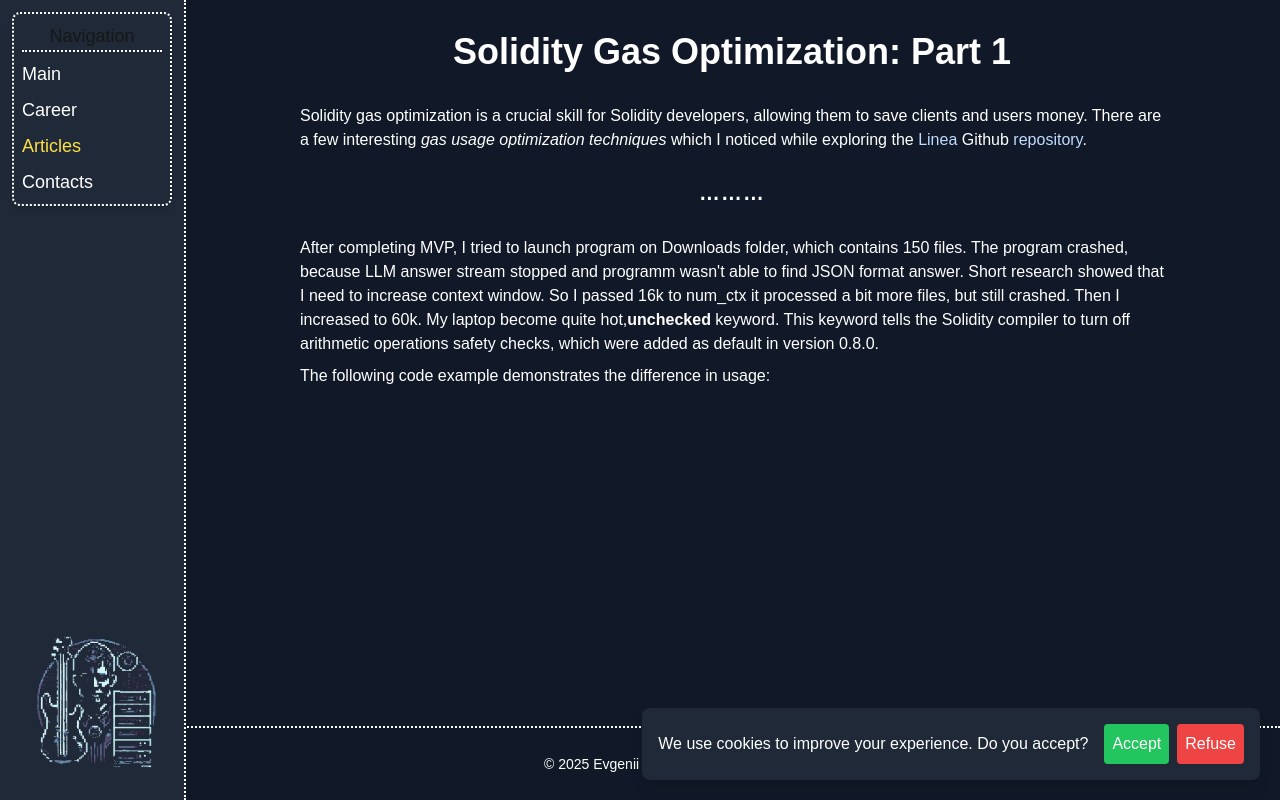
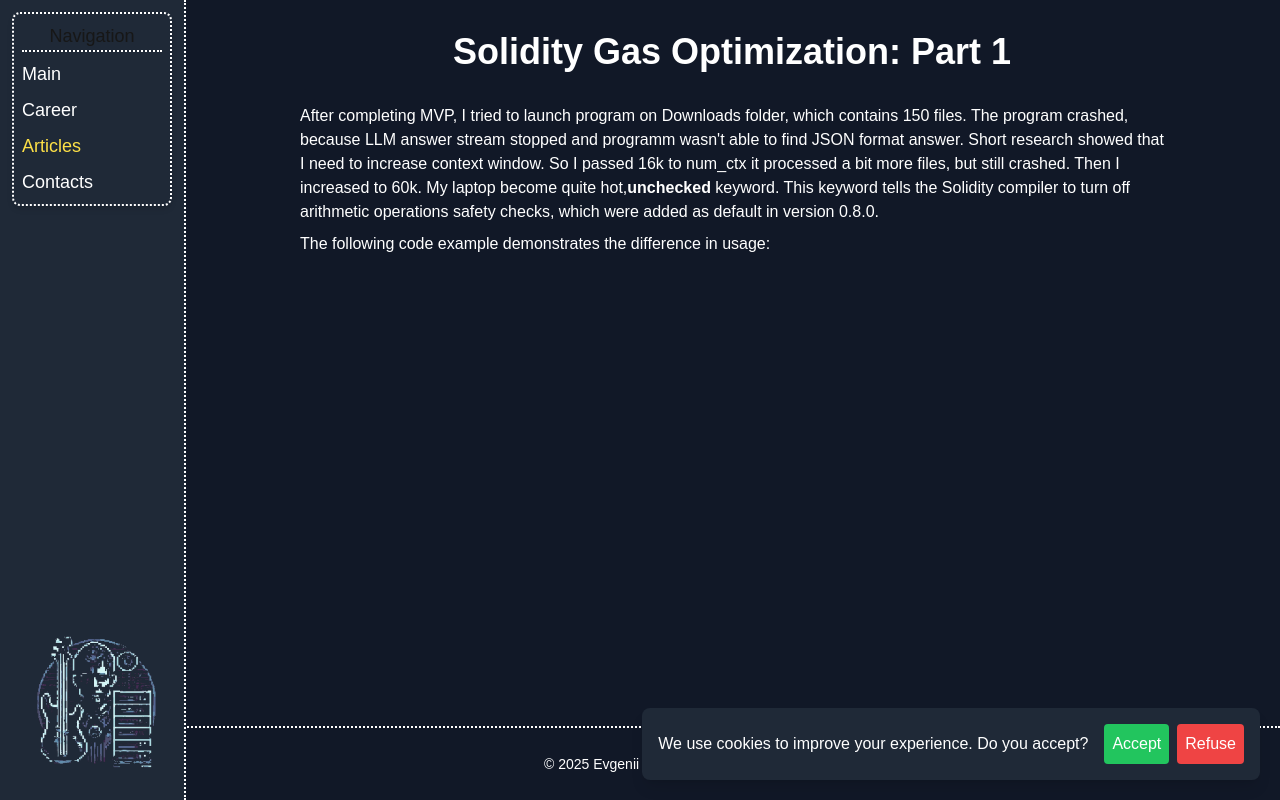
Before and after one commit to PerminovEugene/me, a Next.js app: page /articles/llm-for-files-sorting in a window 1280 px wide. Built offline with nearby package versions, Linux system fonts and the light colour scheme.

Commit message:
Fix linter

```diff
--- a/src/app/articles/llm-for-files-sorting/page.tsx
+++ b/src/app/articles/llm-for-files-sorting/page.tsx
@@ -1,38 +1,17 @@
-import Article, {
-  Code,
-  Hr,
-  Italic,
-  Link,
-} from "@/components/lib/article/article.component";
+import Article from "@/components/lib/article/article.component";
 import SolidityGasOptimizationArticleData from "./data";
 import Section from "@/components/lib/section/section.component";
-import Accordion from "@/components/lib/accordion/accordion.component";
-import Image from "next/image";
 
 const HowToCreatePetProjectPage = () => {
   return (
     <Article data={SolidityGasOptimizationArticleData}>
       <Section>
         <p>
-          Solidity gas optimization is a crucial skill for Solidity developers,
-          allowing them to save clients and users money. There are a few
-          interesting <Italic>gas usage optimization techniques</Italic> which I
-          noticed while exploring the{" "}
-          <Link href="https://linea.build/">Linea</Link> Github{" "}
-          <Link href="https://github.com/Consensys/linea-monorepo">
-            repository
-          </Link>
-          .
-        </p>
-      </Section>
-      <Hr />
-      <Section>
-        <p>
           After completing MVP, I tried to launch program on Downloads folder,
           which contains 150 files. The program crashed, because LLM answer
-          stream stopped and programm wasn't able to find JSON format answer.
-          Short research showed that I need to increase context window. So I
-          passed 16k to num_ctx it processed a bit more files, but still
+          stream stopped and programm wasn&apos;t able to find JSON format
+          answer. Short research showed that I need to increase context window.
+          So I passed 16k to num_ctx it processed a bit more files, but still
           crashed. Then I increased to 60k. My laptop become quite hot,
           <strong>unchecked</strong> keyword. This keyword tells the Solidity
           compiler to turn off arithmetic operations safety checks, which were
```
